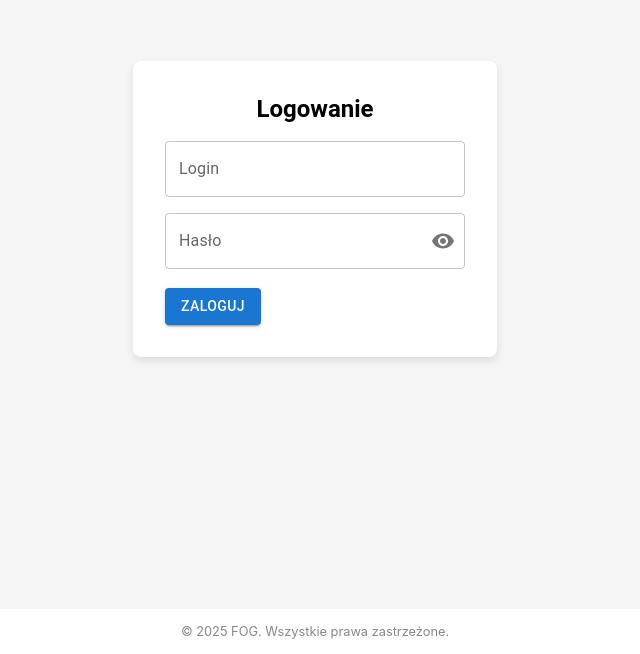
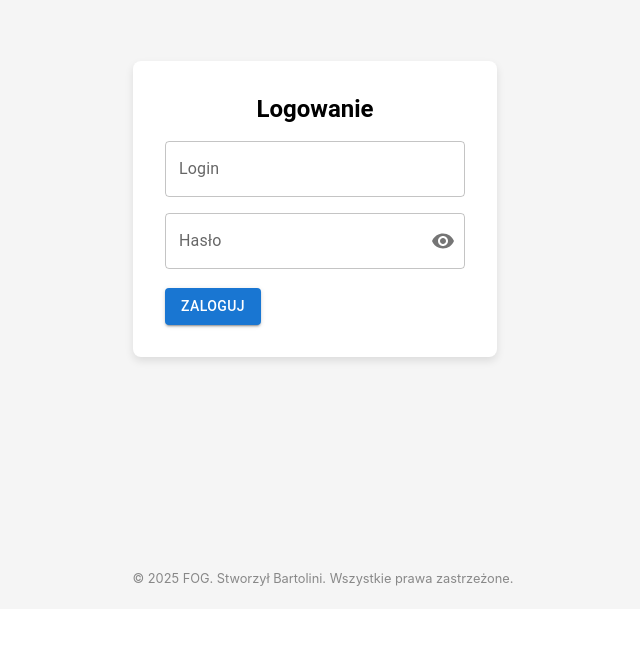
Before and after one commit to Bartolini515/ArmaServerManager, a React (Vite) app in the folder frontend/: page / in a window 1280 px wide. Shown: the part 199-853 px from the top of the page, without its empty margins (325-965 px from the left). After the commit the page ends 816 px from the top, so only its background shows below. Built offline with nearby package versions, Linux system fonts and the light colour scheme; no server answers.

Commit message:
Changed the copyright footer to better look

```diff
--- a/frontend/index.html
+++ b/frontend/index.html
@@ -10,7 +10,9 @@
 		<div id="root"></div>
 		<script type="module" src="/src/main.tsx"></script>
 		<footer>
-			<p id="copyright">&copy; 2025 FOG. Wszystkie prawa zastrzeżone.</p>
+			<p id="copyright">
+				&copy; 2025 FOG. Stworzył Bartolini. Wszystkie prawa zastrzeżone.
+			</p>
 		</footer>
 	</body>
 </html>
--- a/frontend/src/index.css
+++ b/frontend/src/index.css
@@ -13,4 +13,7 @@
 	text-align: center;
 	font-size: 0.8em;
 	color: #888;
+	position: fixed;
+	bottom: 0;
+	width: 100%;
 }
```
